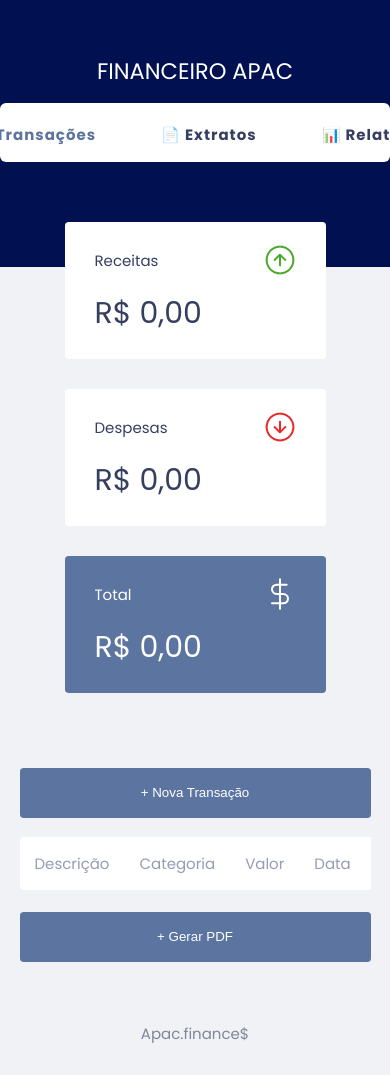
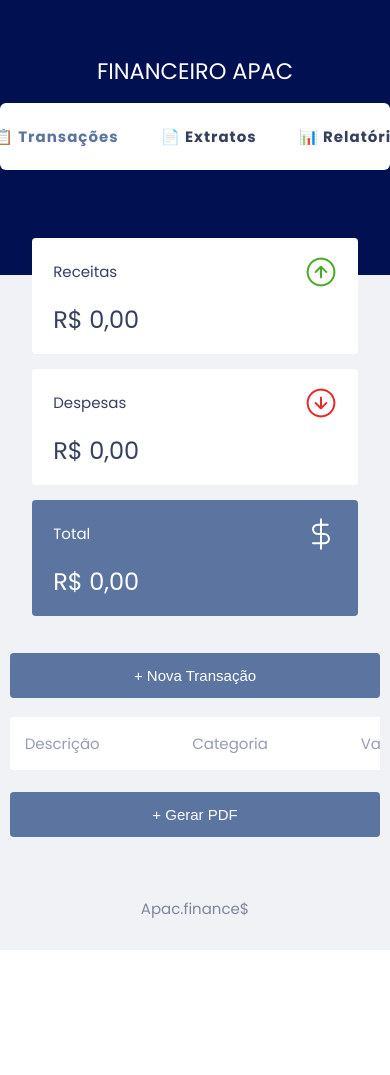
Before and after one commit to Tardelle720/apac, a PHP site: page / in a window 390 px wide. After the commit the page ends 950 px from the top, so only its background shows below. Run offline with PHP 8.4, Linux system fonts and the light colour scheme; lists and menus that the app fills with data are empty; some libraries are stand-ins or nearby versions.

Commit message:
toda tela responsivel

```diff
--- a/style.css
+++ b/style.css
@@ -306,3 +306,68 @@ footer {
     padding: 1rem 2rem;
   }
 }
+
+@media (max-width: 799px) {
+
+  /* Container ocupa mais espaço */
+  .container {
+    width: 95vw;
+  }
+
+  /* Menu horizontal com scroll */
+  .menu {
+    overflow-x: auto;
+    white-space: nowrap;
+    padding: 0.8rem 1rem;
+    gap: 1.5rem;
+  }
+
+  .menu a {
+    display: inline-block;
+    padding: 10px;
+  }
+
+  /* Cards do balance ficam empilhados */
+  #balance {
+    display: block;
+    margin-top: -4rem;
+    padding: 1.5rem;
+  }
+
+  .card {
+    margin-bottom: 1rem;
+    padding: 1.2rem 1.4rem;
+  }
+
+  .card p {
+    font-size: 1.6rem;
+    line-height: 2.2rem;
+  }
+
+  /* Tabelas com scroll lateral */
+  #transaction {
+    overflow-x: auto;
+  }
+
+  table {
+    min-width: 600px; /* evita quebrar */
+  }
+
+  /* Modal ajusta a largura */
+  .modal {
+    width: 90%;
+    padding: 1.5rem;
+  }
+
+  /* Inputs e botões */
+  input,
+  button {
+    font-size: 1rem;
+    height: 45px;
+  }
+
+  .input-group.actions .button,
+  .input-group.actions button {
+    width: 48%;
+  }
+}
```
